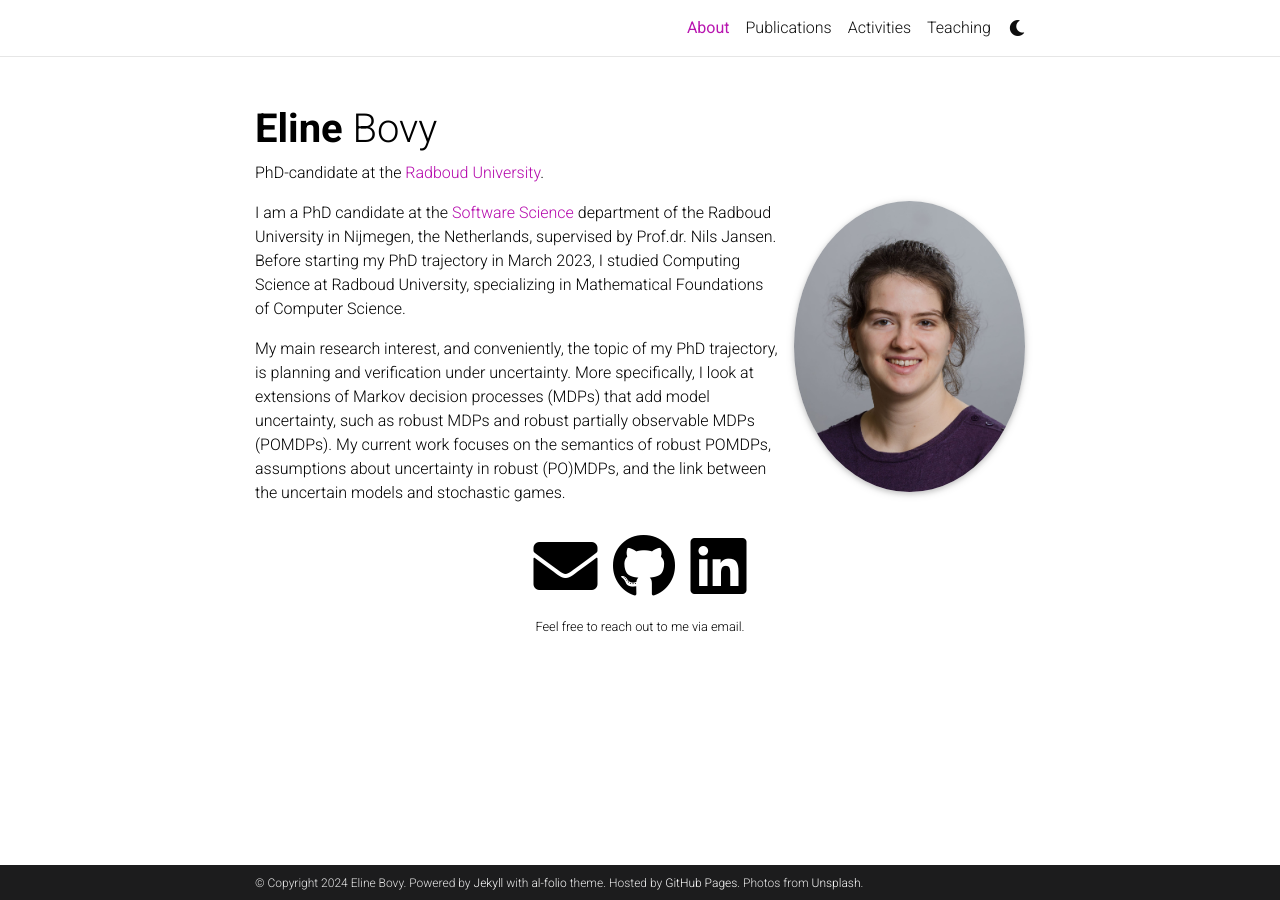
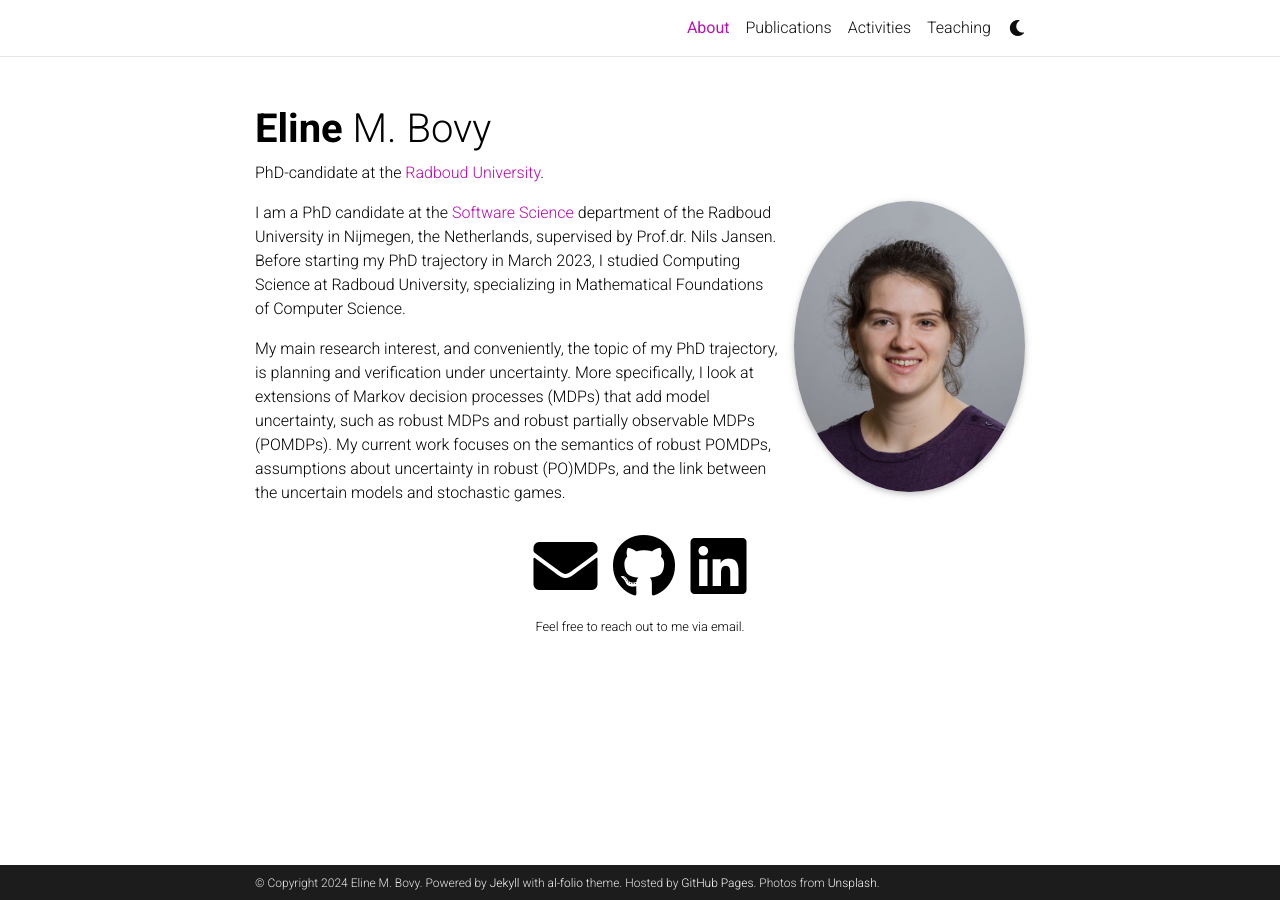
Before and after one commit to ElineBovy/ElineBovy.github.io, a Jekyll site: the page built from _pages/about.md, in a window 1280 px wide. Built offline with Jekyll 4.4.1, drawn with Linux system fonts in a browser that asks for light colours; full-size pictures stand in for the smaller copies a plugin makes; comment, search, counter and statistics services are not loaded; a style sheet for code colours, icons or effects is not loaded.

```diff
--- a/_config.yml
+++ b/_config.yml
@@ -4,7 +4,7 @@
 
 title: blank # the website title (if blank, full name will be used instead)
 first_name: Eline
-middle_name:
+middle_name: M.
 last_name: Bovy
 email: eline.bovy2@ru.nl
 description: > # the ">" symbol means to ignore newlines until "footer_text:"
```
